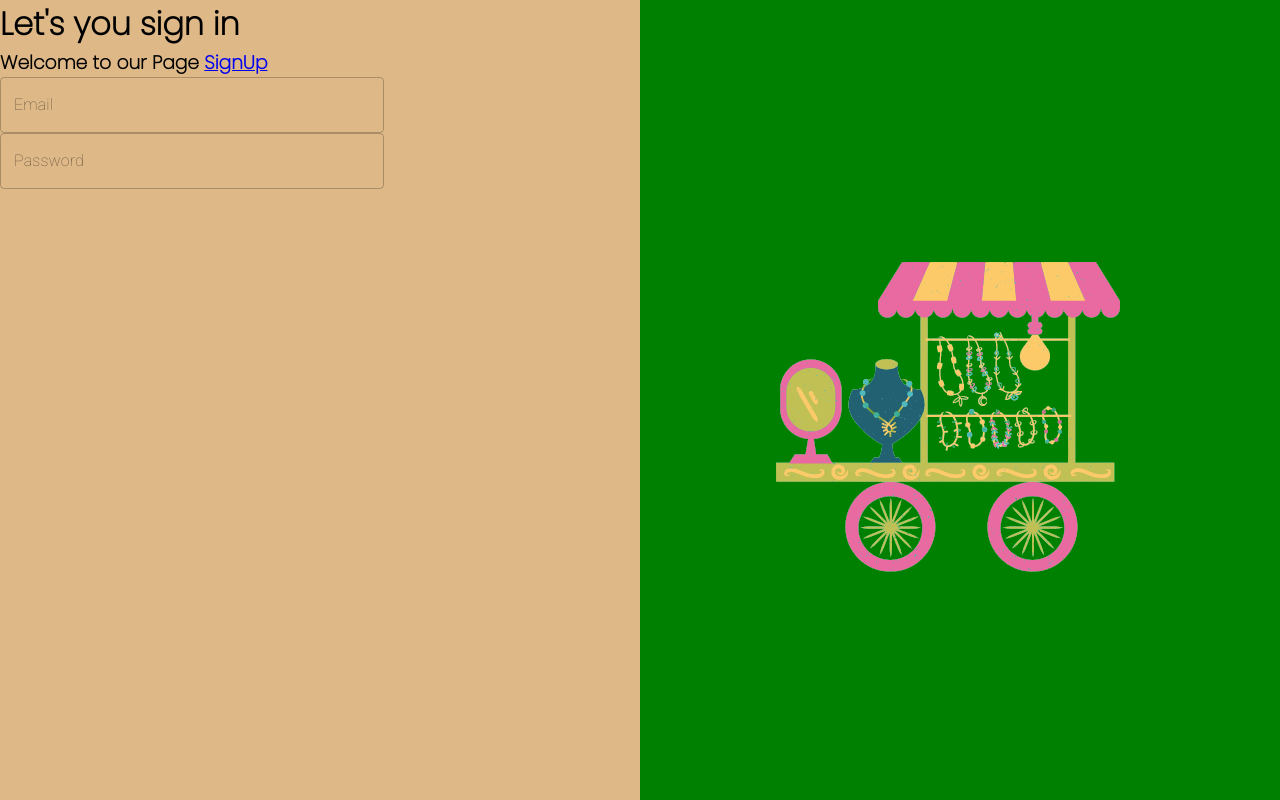
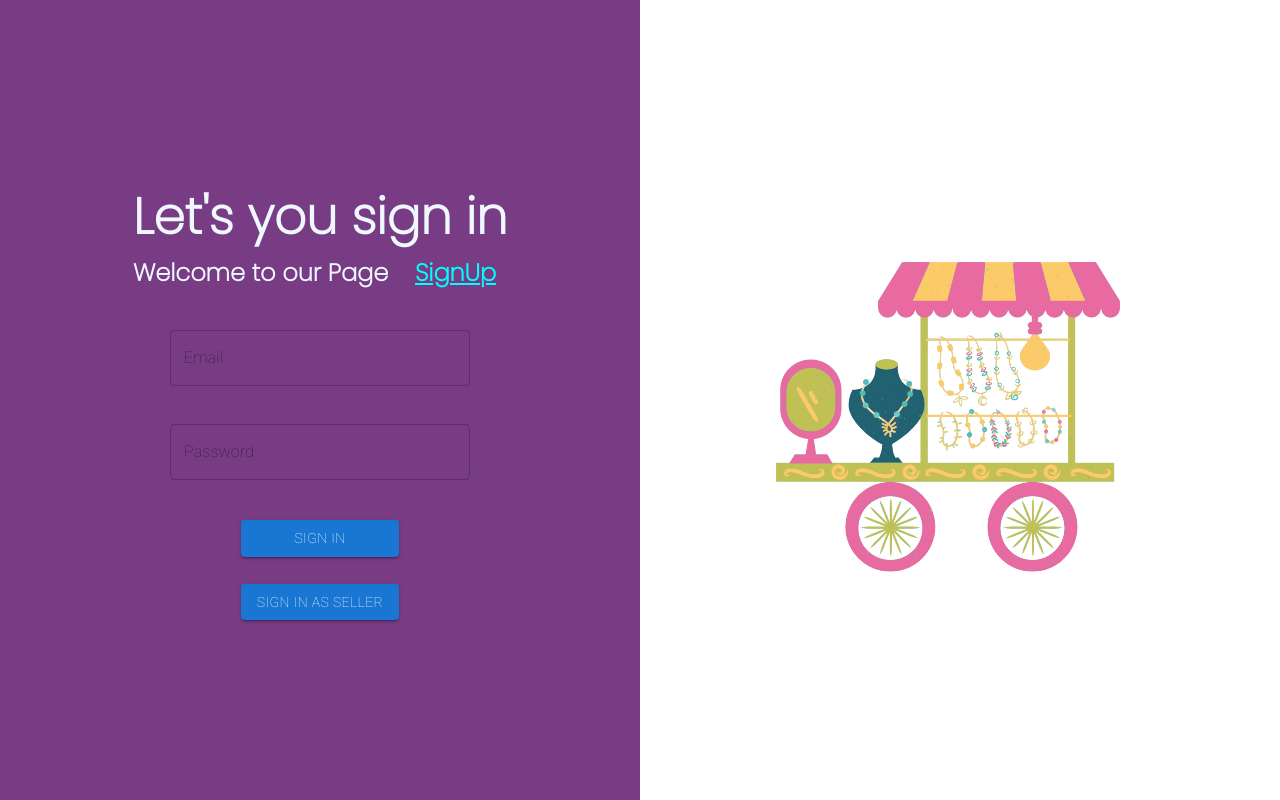
Before and after one commit to Rishav-code-bit/HelpingHand, a React (Create React App) app: page /login in a window 1280 px wide. Built offline with nearby package versions, Linux system fonts and the light colour scheme; the HTML template or start-up script is replaced by a standard one; a web font is replaced by a local one.

Commit message:
completed login

```diff
--- a/src/components/LoginPage/Login.css
+++ b/src/components/LoginPage/Login.css
@@ -11,13 +11,28 @@
 .login-form-container{
     float: left;
     width: 50%;
-    background-color: burlywood;
+    background-color: #783c84;
+    display: flex;
+    flex-direction: column;
+    justify-content: center;
+    align-items: center;
+    color: aliceblue;
+}
+
+.login-form-container h1{
+    font-size: 50px;
+}
+.login-form-container h3{
+    font-size: 24px;
+}
+.login-link{
+    color: aqua;
+    padding-left: 20px;
 }
 
 .login-image-container{
     float: right;
     width: 50%;
-    background-color: green;
     display: flex;
     justify-content: center;
     align-items: center;
@@ -26,5 +41,16 @@
 .login-form{
     display: flex;
     flex-direction: column;
-    width: 60%;
+    width: 40%;
+    min-width: 300px;
+    padding: 40px;
+    justify-content: space-between;
+    height: 150px;
 }
+
+.login-buttons {
+    display: flex;
+    flex-direction: column;
+    justify-content: space-between;
+    height: 100px;
+}
--- a/src/components/LoginPage/Login.js
+++ b/src/components/LoginPage/Login.js
@@ -3,17 +3,24 @@ import './Login.css'
 import image from '../../images/img2.png'
 import { Link } from 'react-router-dom'
 import TextField from '@material-ui/core/TextField';
+import { Button } from '@mui/material';
 
 function Login() {
   return (
     <div className='login-body-container'>
         <div className='login-form-container'>
-        <h1>Let's you sign in</h1>
-        <h3>Welcome to our Page <Link to = "/signup">SignUp</Link></h3>
-        <div className='login-form'>
-        <TextField id="standard-basic" type="email" label="Email" variant="outlined" />
-        <TextField id="standard-basic" type="password" label="Password" variant="outlined" />
-        </div>
+          <div>
+            <h1>Let's you sign in</h1>
+            <h3>Welcome to our Page <Link className='login-link' to = "/signup">SignUp</Link></h3>
+          </div>
+          <div className='login-form'>
+            <TextField id="standard-basic" type="email" label="Email" variant="outlined" />
+            <TextField className='login-text' id="standard-basic" type="password" label="Password" variant="outlined" />
+          </div>
+          <div className='login-buttons'>
+              <Button variant='contained'>Sign In</Button>
+              <Button variant='contained'>Sign In as Seller</Button>
+          </div>
         </div>
         <div className='login-image-container'>
         <img src={image} alt="SDP3"></img>
```
Also changed, not shown: 1 other file (tests, documents, lock files or other folders).
